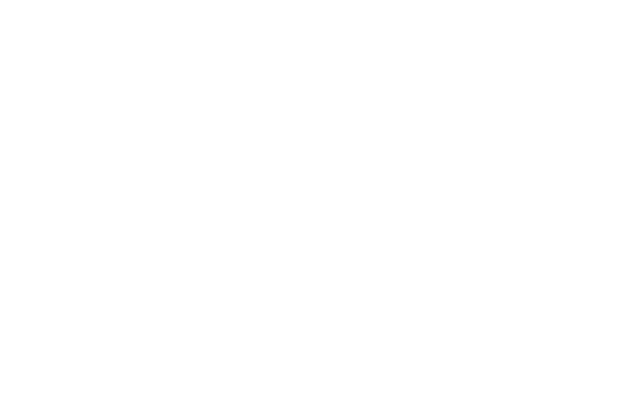
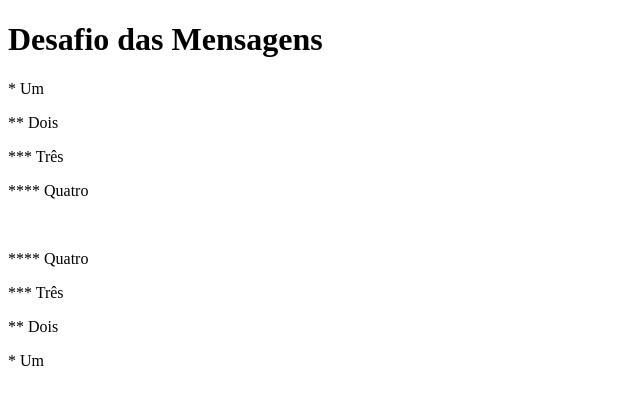
Before and after one commit to rodrigodagama/HTML-CSS-CPDI, a plain HTML site: page Desafios/d002/index.html in a window 1280 px wide. Shown: the whole page, without its empty margins (0-640 px from the left). Drawn offline with Linux system fonts and the light colour scheme.

Commit message:
Desafio d002
Desafio do dia 29/08/2023

```diff
--- a/Desafios/d002/index.html
+++ b/Desafios/d002/index.html
@@ -1,11 +1,19 @@
 <!DOCTYPE html>
-<html lang="pt-br">
+<html lang="pt-BR">
 <head>
     <meta charset="UTF-8">
     <meta name="viewport" content="width=device-width, initial-scale=1.0">
-    <title>Document</title>
+    <title>Mensagens</title>
 </head>
 <body>
-
+    <h1>Desafio das Mensagens</h1>
+    <P>&ast; Um</P>
+    <p>&ast;&ast; Dois</P>
+    <p>&ast;&ast;&ast; Três</P>
+    <p>&ast;&ast;&ast;&ast; Quatro</P> <br>
+    <p>&ast;&ast;&ast;&ast; Quatro</p>
+    <p>&ast;&ast;&ast; Três</P>
+    <p>&ast;&ast; Dois</P>
+    <P>&ast; Um</P>
 </body>
 </html>
```
